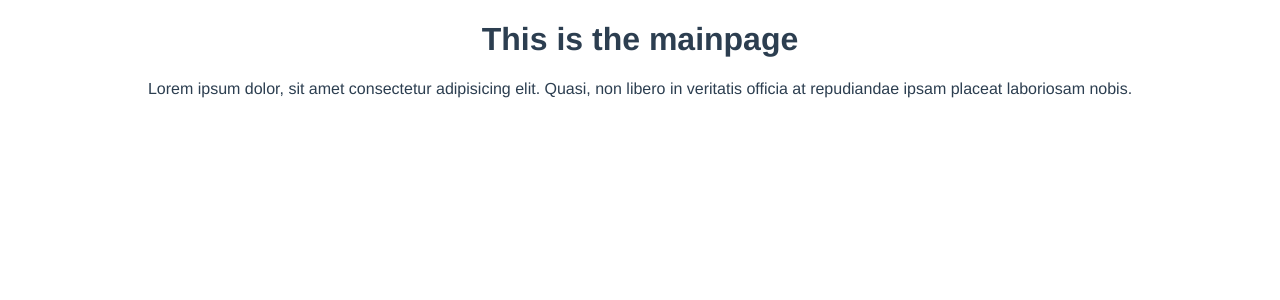
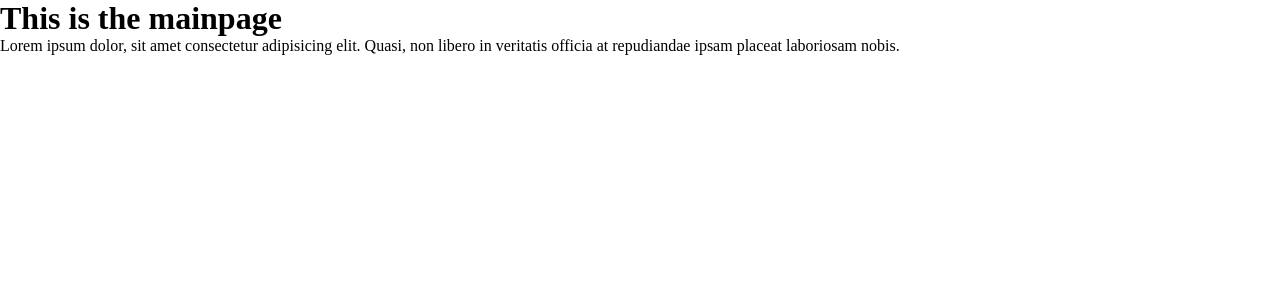
Before and after one commit to jensengbg-ali-suliman/webmeet, a Vue app: page / in a window 1280 px wide. Shown: the top 300 px of the page. Built offline with nearby package versions, Linux system fonts and the light colour scheme; no server answers.

Commit message:
Update App.vue

```diff
--- a/src/App.vue
+++ b/src/App.vue
@@ -5,24 +5,9 @@
 </template>
 
 <style>
-#app {
-  font-family: Avenir, Helvetica, Arial, sans-serif;
-  -webkit-font-smoothing: antialiased;
-  -moz-osx-font-smoothing: grayscale;
-  text-align: center;
-  color: #2c3e50;
-}
-
-#nav {
-  padding: 30px;
-}
-
-#nav a {
-  font-weight: bold;
-  color: #2c3e50;
-}
-
-#nav a.router-link-exact-active {
-  color: #42b983;
+* {
+  margin: 0rem;
+  padding: 0rem;
+  box-sizing: border-box;
 }
 </style>
```
